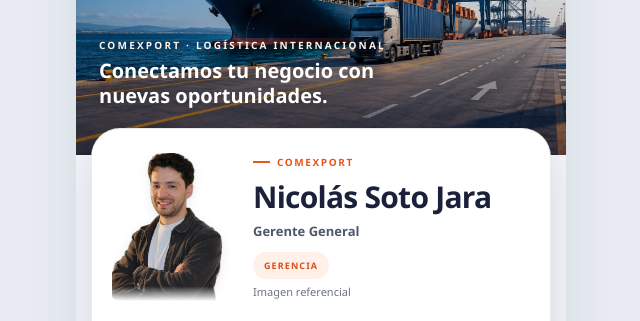
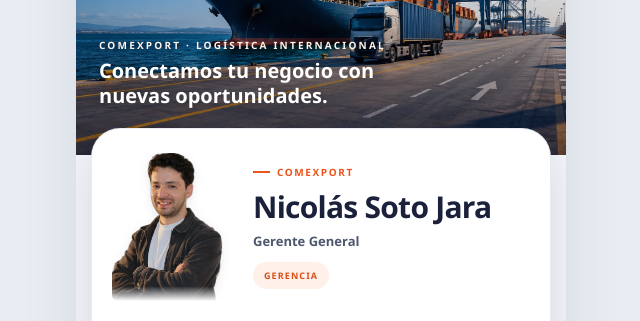
Before and after one commit to vgomez-web/linktap, a plain HTML site: page comexport/nicolas-soto/index.html in a window 1280 px wide. Shown: the part 185-506 px from the top of the page, without its empty margins (319-959 px from the left). Drawn offline with Linux system fonts and the light colour scheme; no server answers.

Commit message:
Quitar etiqueta de imagen referencial del perfil de Nicolás

```diff
--- a/comexport/nicolas-soto/index.html
+++ b/comexport/nicolas-soto/index.html
@@ -115,7 +115,6 @@ h1{font-size:clamp(23px,5.7vw,29px);line-height:1.1;letter-spacing:-.75px}
 @media(min-width:600px){.hero{height:307px;max-height:none}}
 .portrait{--portrait-size:111px;flex-basis:var(--portrait-size);width:var(--portrait-size);height:var(--portrait-size);border-radius:50%}
 .portrait img{transform:translateY(10%) scale(1.65);transform-origin:57% 33%}
-.portrait-note{display:block;margin-top:5px;color:var(--muted);font-size:11px}
 @media(max-width:360px){.portrait{--portrait-size:96px}}
 
 /* Comexport 2026: portada ejecutiva y jerarquía responsive */
@@ -194,7 +193,7 @@ h1{font-size:clamp(23px,5.7vw,29px);line-height:1.1;letter-spacing:-.75px}
 <section class="profile" aria-label="Perfil de Nicolás Soto Jara">
 <div class="intro">
 <div class="portrait"><img src="../retrato_2_sin_fondo%20(1).webp" alt="Nicolás Soto" width="1069" height="1069" decoding="async"></div>
-<div class="intro-copy"><div class="eyebrow">COMEXPORT</div><h1>Nicolás Soto Jara</h1><p class="role">Gerente General</p><span class="tag">GERENCIA</span><small class="portrait-note">Imagen referencial</small></div>
+<div class="intro-copy"><div class="eyebrow">COMEXPORT</div><h1>Nicolás Soto Jara</h1><p class="role">Gerente General</p><span class="tag">GERENCIA</span></div>
 </div>
 <nav class="quick" aria-label="Contacto rápido">
 <a href="tel:+56984423751"><span class="tile"><svg class="icon" viewBox="0 0 24 24"><path d="M22 16.9v3a2 2 0 0 1-2.2 2A19.8 19.8 0 0 1 2.1 4.2 2 2 0 0 1 4.1 2h3a2 2 0 0 1 2 1.7l.5 3a2 2 0 0 1-.6 1.7L7.1 10a16 16 0 0 0 6.9 6.9l1.6-1.9a2 2 0 0 1 1.7-.6l3 .5a2 2 0 0 1 1.7 2z"/></svg></span>Llamar</a>
```
